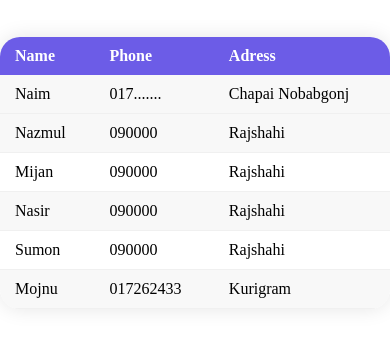
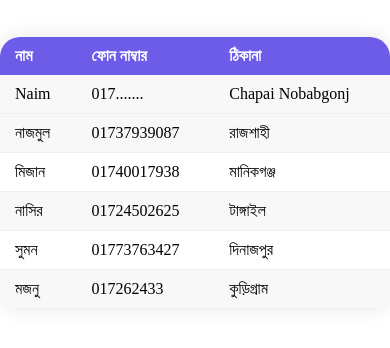
Before and after one commit to naimrezap/mess-border-list, a plain HTML site: page index.html in a window 390 px wide. Shown: the part 80-428 px from the top of the page. Drawn offline with Linux system fonts and the light colour scheme.

Commit message:
name phone adrees change

```diff
--- a/index.html
+++ b/index.html
@@ -11,9 +11,9 @@
     <div>
         <table>
             <tr>
-                <th>Name</th>
-            <th>Phone</th>
-            <th>Adress</th>
+                <th>নাম</th>
+            <th>ফোন নাম্বার</th>
+            <th>ঠিকানা</th>
             </tr>
             <tr>
                 <td>Naim</td>
--- a/javascript/main.js
+++ b/javascript/main.js
@@ -1,28 +1,28 @@
 const members = [
     {
-        name: "Nazmul",
-        phone: "090000",
-        address: "Rajshahi"
+        name: "নাজমুল",
+        phone: "01737939087",
+        address: "রাজশাহী"
     },
     {
-        name: "Mijan",
-        phone: "090000",
-        address: "Rajshahi"
+        name: "মিজান",
+        phone: "01740017938",
+        address: "মানিকগঞ্জ"
     },
     {
-        name: "Nasir",
-        phone: "090000",
-        address: "Rajshahi"
+        name: "নাসির",
+        phone: "01724502625",
+        address: "টাঙ্গাইল"
     },
     {
-        name: "Sumon",
-        phone: "090000",
-        address: "Rajshahi"
+        name: "সুমন",
+        phone: "01773763427",
+        address: "দিনাজপুর"
     },
     {
-        name: "Mojnu",
+        name: "মজনু",
         phone: "017262433",
-        address: "Kurigram"
+        address: "কুড়িগ্রাম"
 
     }
 ]
```
